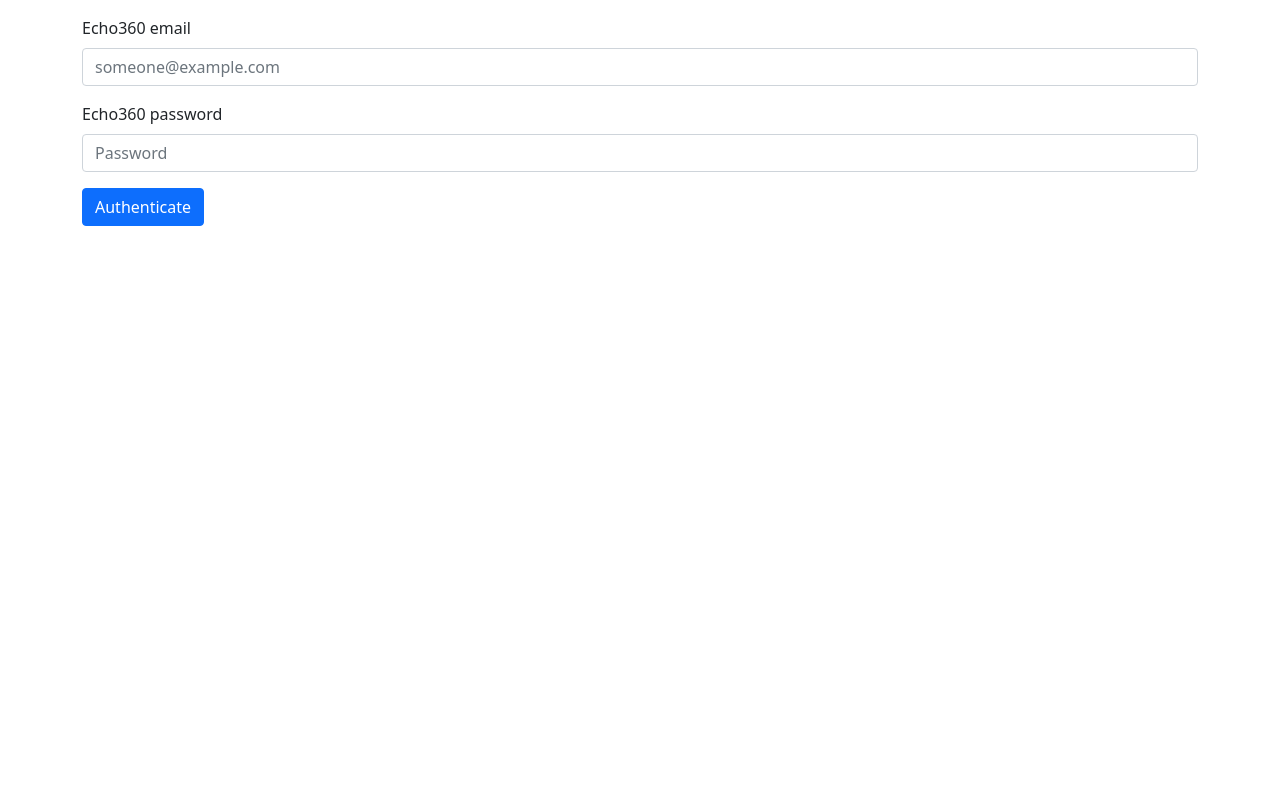
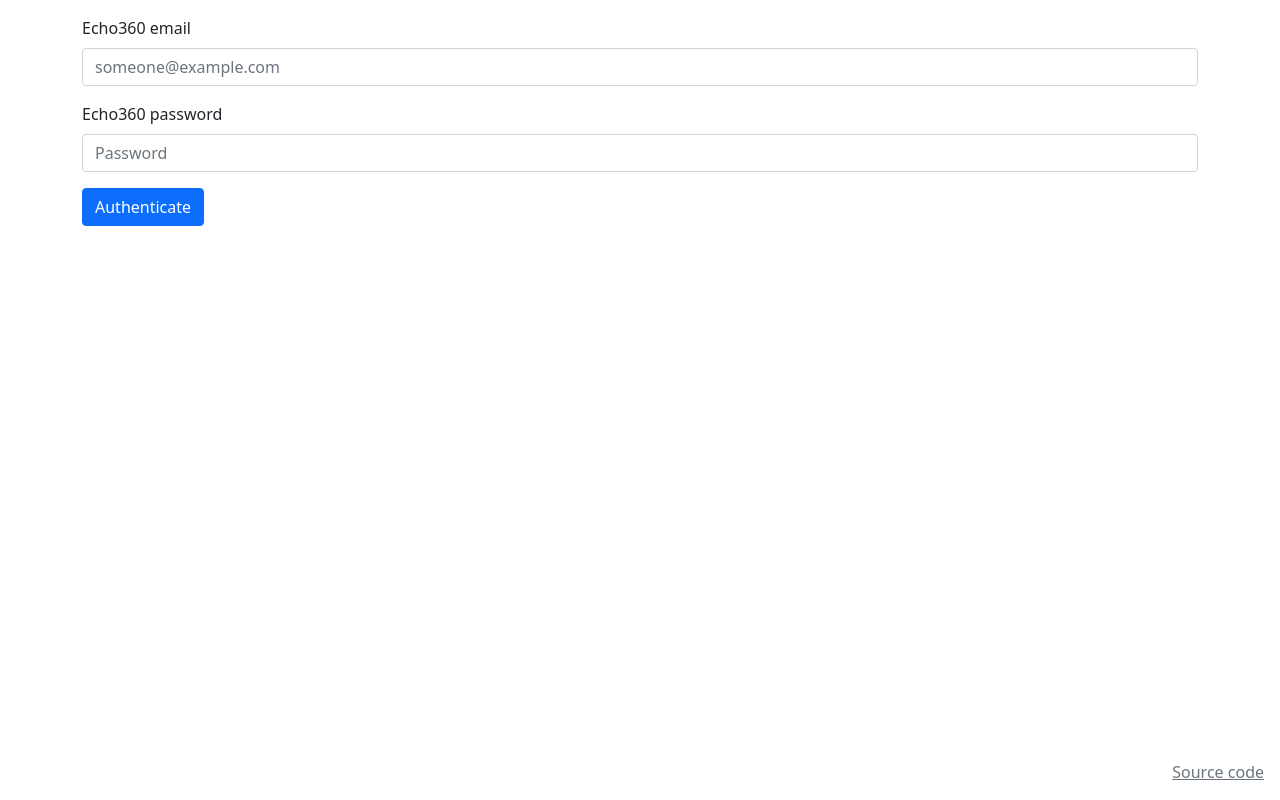
Before and after one commit to 12joan/echo360-client, a React app: page public/index.html in a window 1280 px wide. Built offline with nearby package versions, Linux system fonts and the light colour scheme.

Commit message:
Add title and footer

```diff
--- a/public/index.html
+++ b/public/index.html
@@ -4,8 +4,15 @@
     <meta charset="UTF-8">
     <meta name="viewport" content="width=device-width, initial-scale=1.0">
     <link href="https://cdn.jsdelivr.net/npm/bootstrap@5.0.0-beta1/dist/css/bootstrap.min.css" rel="stylesheet" integrity="sha384-giJF6kkoqNQ00vy+HMDP7azOuL0xtbfIcaT9wjKHr8RbDVddVHyTfAAsrekwKmP1" crossorigin="anonymous">
+    <title>Echo360 Downloader</title>
   </head>
-  <body>
+  <body class="d-flex flex-column min-vh-100">
     <div id="root"></div>
+
+    <footer class="mt-auto p-3" style="text-align: right">
+      <a href="https://github.com/12joan/echo360-client" class="text-muted">
+        Source code
+      </a>
+    </footer>
   </body>
 </html>
```
